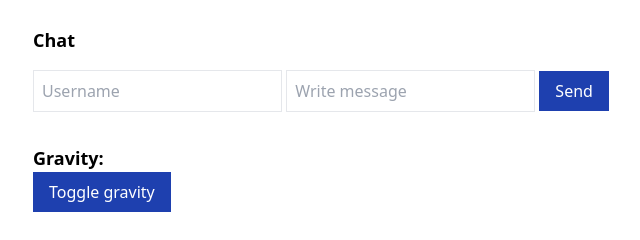
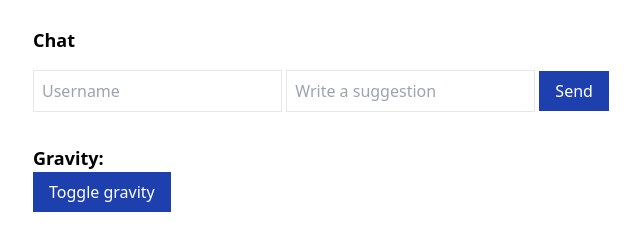
Before and after one commit to AndreasNaustdal/feedback-game, a website: page index.html in a window 1280 px wide. Shown: the part 172-412 px from the top of the page, 31-671 px from the left. Drawn offline with nearby package versions, Linux system fonts and the light colour scheme; no server answers.

Commit message:
rewrite placeholder

```diff
--- a/index.html
+++ b/index.html
@@ -72,7 +72,7 @@
           class="border p-2"
           type="text"
           id="message"
-          placeholder="Write message"
+          placeholder="Write a suggestion"
           autocomplete="off"
         />
         <button class="py-2 px-4 bg-blue-800 text-white" type="submit">
```
